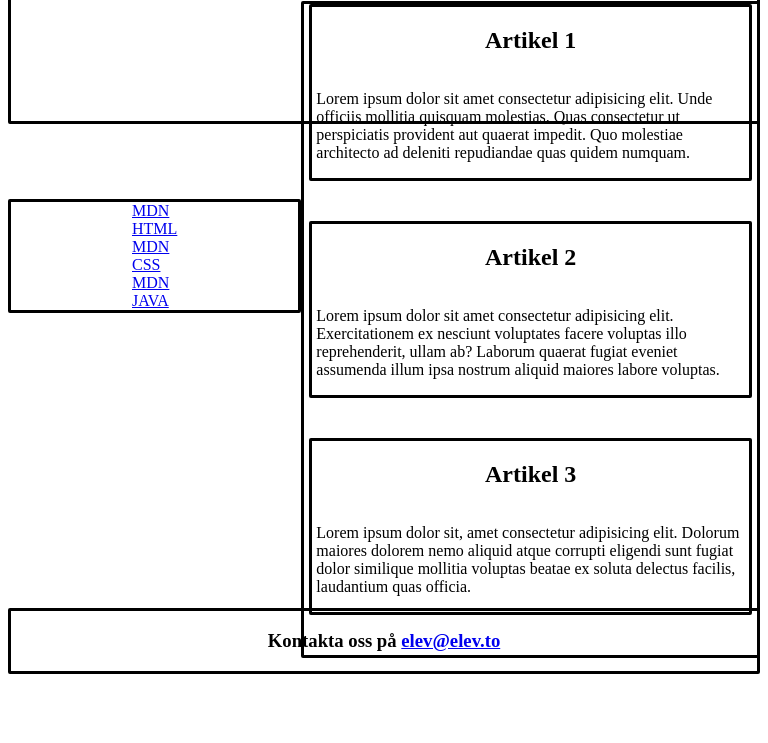
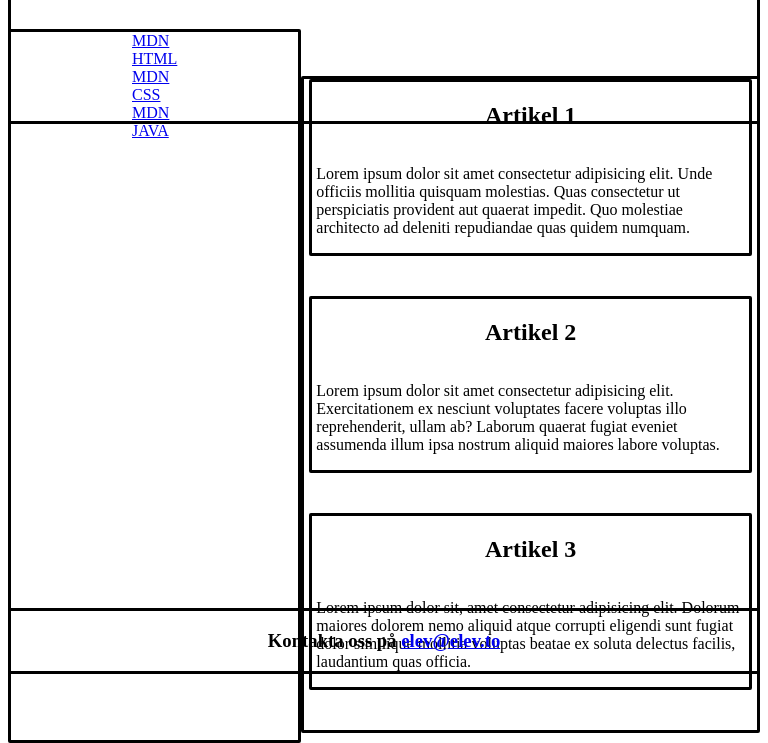
Before and after one commit to TE22A-Noah-Song/RWD-uppg1, a plain HTML site: page index.html in a window 768 px wide. Shown: the part 107-850 px from the top of the page. Before the commit the page ends 816 px from the top, so only its background shows below. Drawn offline with Linux system fonts and the light colour scheme.

Commit message:
gjort rwd för tablet (ipad air)

```diff
--- a/style.css
+++ b/style.css
@@ -72,13 +72,15 @@ footer{
 
     nav{
     grid-column:1/2;
-    grid-row: 2/4;
-
+    grid-row: 2/5;
+    padding-bottom: 600px;
+    margin-top: 100px;
     }
 
     main{
     grid-column:2/3;
     grid-row: 2/5;
+    margin-top: 150px;
     }
 
     footer{
```
